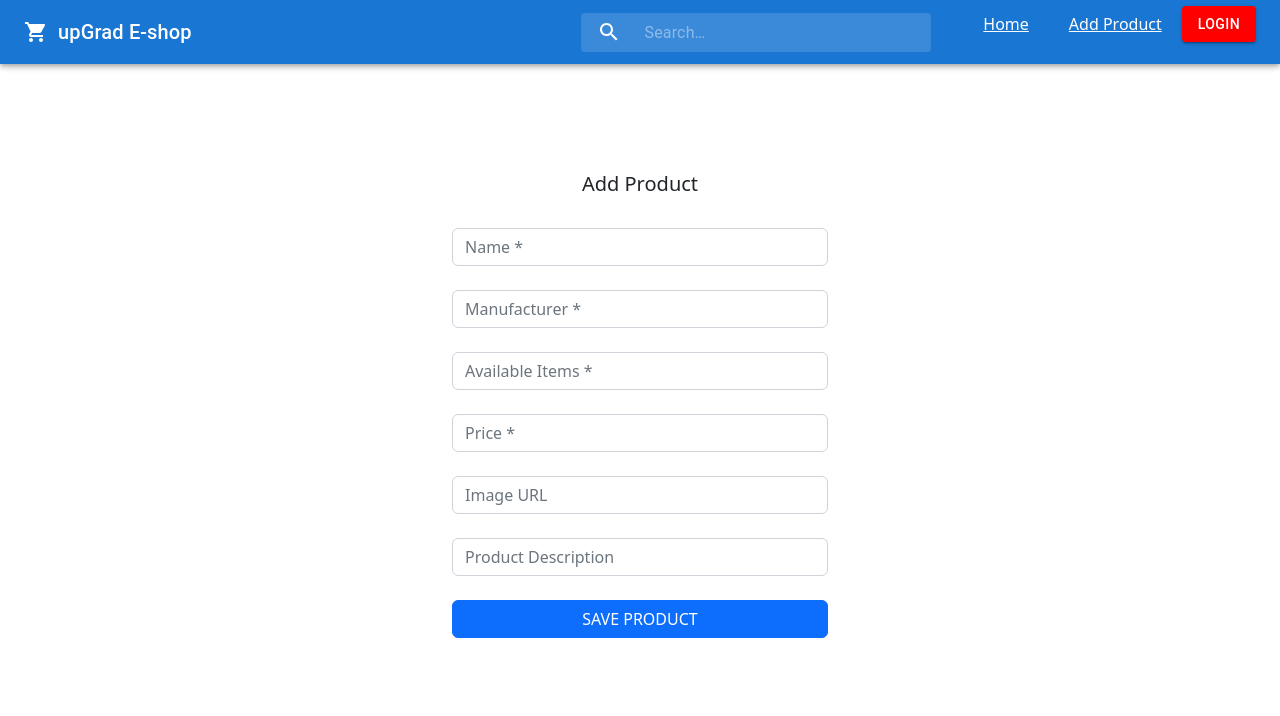
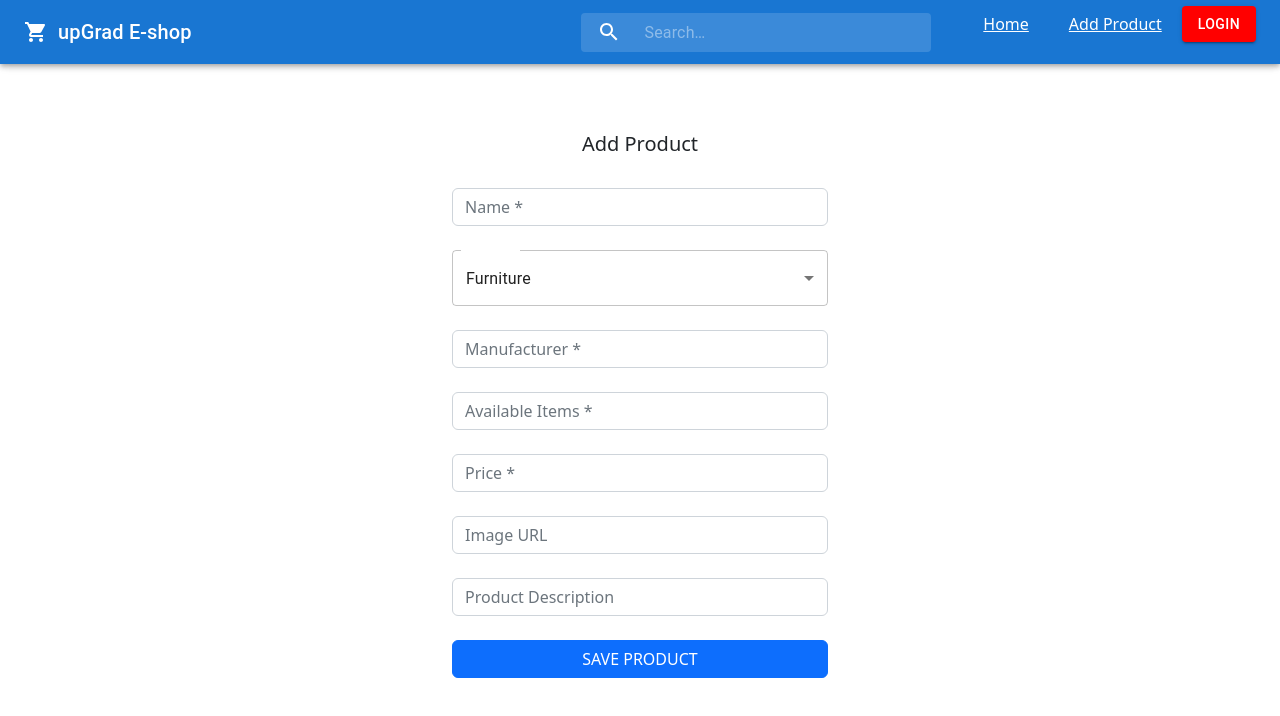
Before and after one commit to shah-krunal3/C4_upgradEshopReact, a React (Create React App) app: page /addproduct in a window 1280 px wide. Shown: the top 716 px of the page. Built offline with nearby package versions, Linux system fonts and the light colour scheme.

Commit message:
Signup page api integration completed

```diff
--- a/src/pages/AddProduct.js
+++ b/src/pages/AddProduct.js
@@ -4,11 +4,14 @@ import Layout from "../Common/Navbar/Layout";
 import "bootstrap/dist/css/bootstrap.min.css";
 import FormControl from "@mui/material/FormControl";
 import FormGroup from "@mui/material/FormGroup";
+import Select from "@mui/material/Select";
+import MenuItem from "@mui/material/MenuItem";
 import LockCloseIcon from "@mui/icons-material/LockOutlined";
 import { Link } from "react-router-dom";
 
 const AddProduct = () => {
   const [name, setName] = useState("");
+  const [category, setCategory] = useState("");
   const [manufacturer, setManufacturer] = useState("");
   const [availableItems, setAvailableItems] = useState("");
   const [price, setPrice] = useState("");
@@ -17,6 +20,10 @@ const AddProduct = () => {
 
   const handleNameChange = (event) => {
     setName(event.target.value);
+  };
+
+  const handleCategoryChange = (event) => {
+    setCategory(event.target.value);
   };
 
   const handleManufacturerChange = (event) => {
@@ -57,6 +64,24 @@ const AddProduct = () => {
                 value={name}
                 onChange={handleNameChange}
               />
+            </FormGroup>
+            <br />
+            <FormGroup>
+              <FormControl fullWidth>
+                <Select
+                  labelId="demo-simple-select-label"
+                  id="demo-simple-select"
+                  value="Furniture"
+                  label="Category"
+                  onChange={handleCategoryChange}
+                  defaultValue="Furniture"
+                >
+                  <MenuItem value="Furniture">Furniture</MenuItem>
+                  <MenuItem value="Apparel">Apparel</MenuItem>
+                  <MenuItem value="Electronics">Electronics</MenuItem>
+                  <MenuItem value="Personal Care">Personal Care</MenuItem>
+                </Select>
+              </FormControl>
             </FormGroup>
             <br />
             <FormGroup controlId="formManufacturer" className="form-group">
--- a/src/pages/Login.js
+++ b/src/pages/Login.js
@@ -24,7 +24,7 @@ const Login = () => {
   const handleSubmit = async (event) => {
     event.preventDefault();
     // TODO: Handle login logic here
-    const response = await fetch("/auth/signin", {
+    const response = await fetch("/api/auth/signin", {
       method: "POST",
       headers: {
         "Content-Type": "application/json",
@@ -36,7 +36,7 @@ const Login = () => {
       const data = await response.json();
       navigate("/signup");
     } else {
-      navigate("/addProduct");
+      navigate("/home");
     }
   };
   return (
--- a/src/pages/SignUp.js
+++ b/src/pages/SignUp.js
@@ -6,8 +6,10 @@ import FormControl from "@mui/material/FormControl";
 import FormGroup from "@mui/material/FormGroup";
 import LockCloseIcon from "@mui/icons-material/LockOutlined";
 import { Link } from "react-router-dom";
+import { useNavigate } from "react-router-dom";
 
 const SignUp = () => {
+  const navigate = useNavigate();
   const [firstName, setFirstName] = useState("");
   const [lastName, setLastName] = useState("");
   const [email, setEmail] = useState("");
@@ -34,9 +36,30 @@ const SignUp = () => {
     setContactNumber(event.target.value);
   };
 
-  const handleSubmit = (event) => {
+  const handleSubmit = async (event) => {
     event.preventDefault();
     // TODO: Handle login logic here
+    const response = await fetch("/api/auth/signup", {
+      method: "POST",
+      headers: {
+        "Content-Type": "application/json",
+      },
+      body: JSON.stringify({
+        firstName,
+        lastName,
+        email,
+        password,
+        contactNumber,
+      }),
+    });
+
+    if (response.ok) {
+      const data = await response.json();
+      navigate("/signin");
+    } else {
+      console.log("Error in signup");
+      //navigate("/addProduct");
+    }
   };
   return (
     <Layout>
@@ -45,7 +68,7 @@ const SignUp = () => {
           <center>
             <LockCloseIcon className="rounded-icon"></LockCloseIcon>
           </center>
-          <h5 className="text-center paddingTop10"> Sign In</h5>
+          <h5 className="text-center paddingTop10"> Sign Up</h5>
           <br></br>
           <Form onSubmit={handleSubmit}>
             <FormGroup controlId="formFirstName" className="form-group">
@@ -99,7 +122,7 @@ const SignUp = () => {
               value="SIGN UP"
               className="btn-primary width100"
             >
-              SIGN IN
+              SIGN UP
             </Button>
             <br></br>
             <Link to={"/login"} className="paddingTop10">
```
